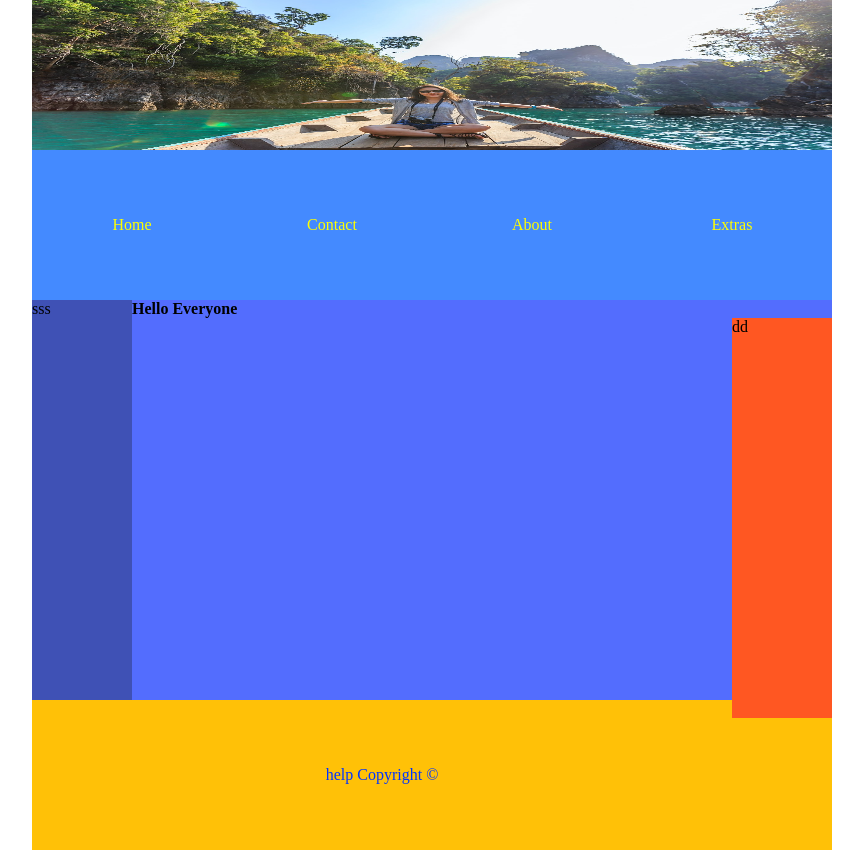
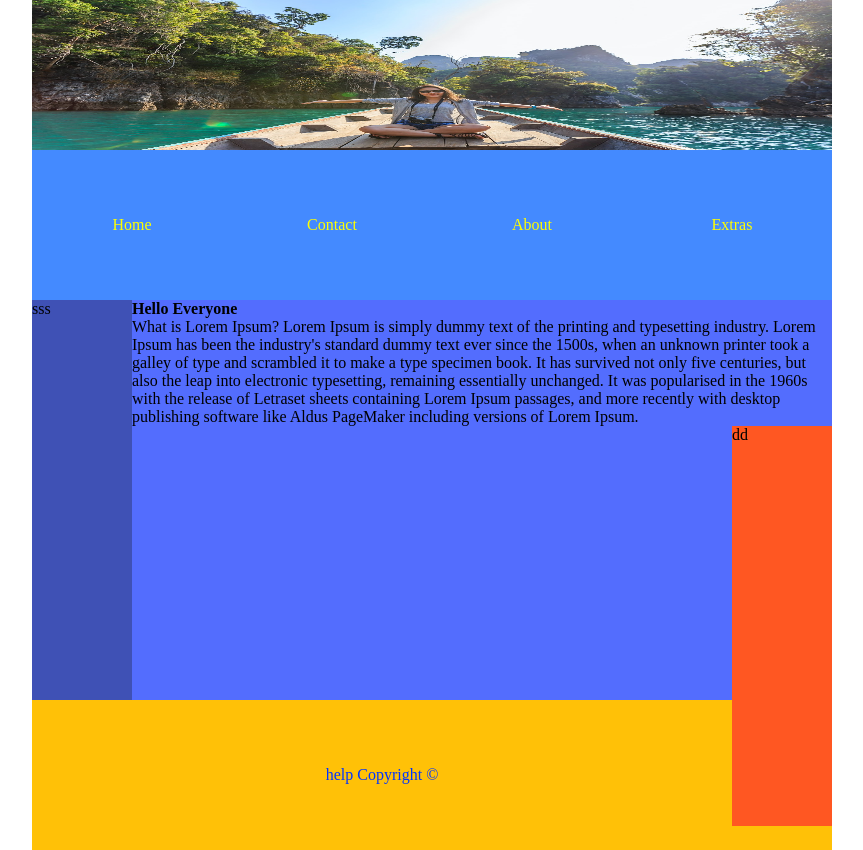
Before and after one commit to sandeepjoshi631/Webiii, a plain HTML site: page index.html in a window 1280 px wide. Shown: the whole page, without its empty margins (208-1071 px from the left). Drawn offline with Linux system fonts and the light colour scheme.

Commit message:
Update index.html

```diff
--- a/index.html
+++ b/index.html
@@ -123,7 +123,8 @@ text-transform:uppercase;
 
 
 <b>Hello Everyone</b>
-<p>
+<p>What is Lorem Ipsum?
+Lorem Ipsum is simply dummy text of the printing and typesetting industry. Lorem Ipsum has been the industry's standard dummy text ever since the 1500s, when an unknown printer took a galley of type and scrambled it to make a type specimen book. It has survived not only five centuries, but also the leap into electronic typesetting, remaining essentially unchanged. It was popularised in the 1960s with the release of Letraset sheets containing Lorem Ipsum passages, and more recently with desktop publishing software like Aldus PageMaker including versions of Lorem Ipsum.</p>
 
 
 
```
